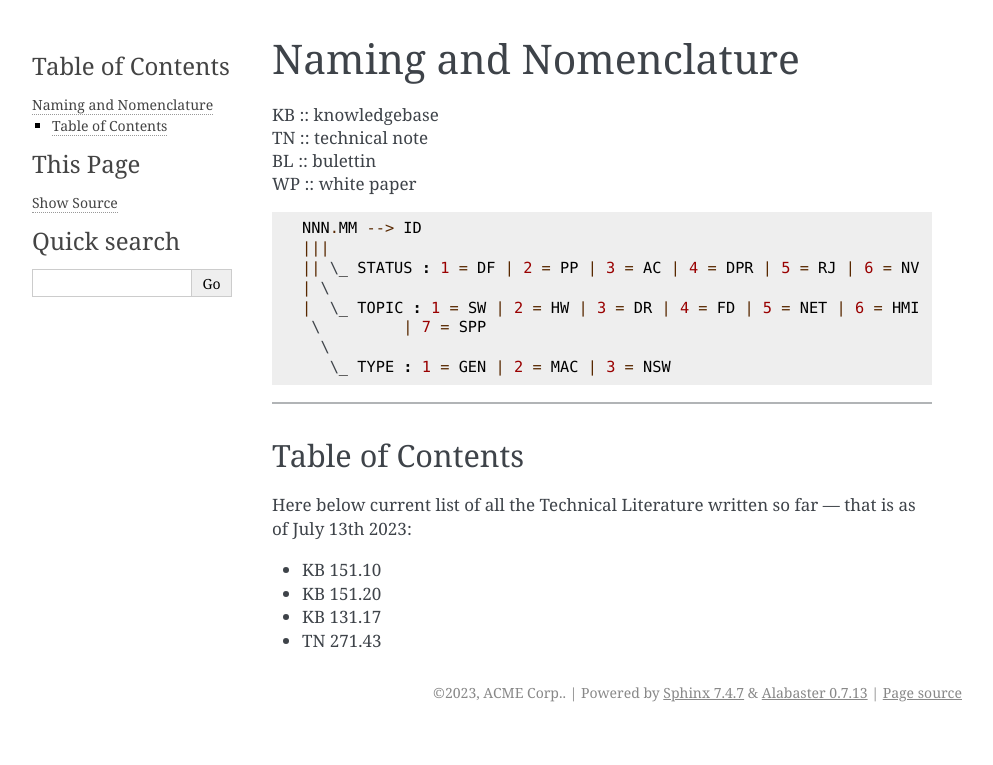
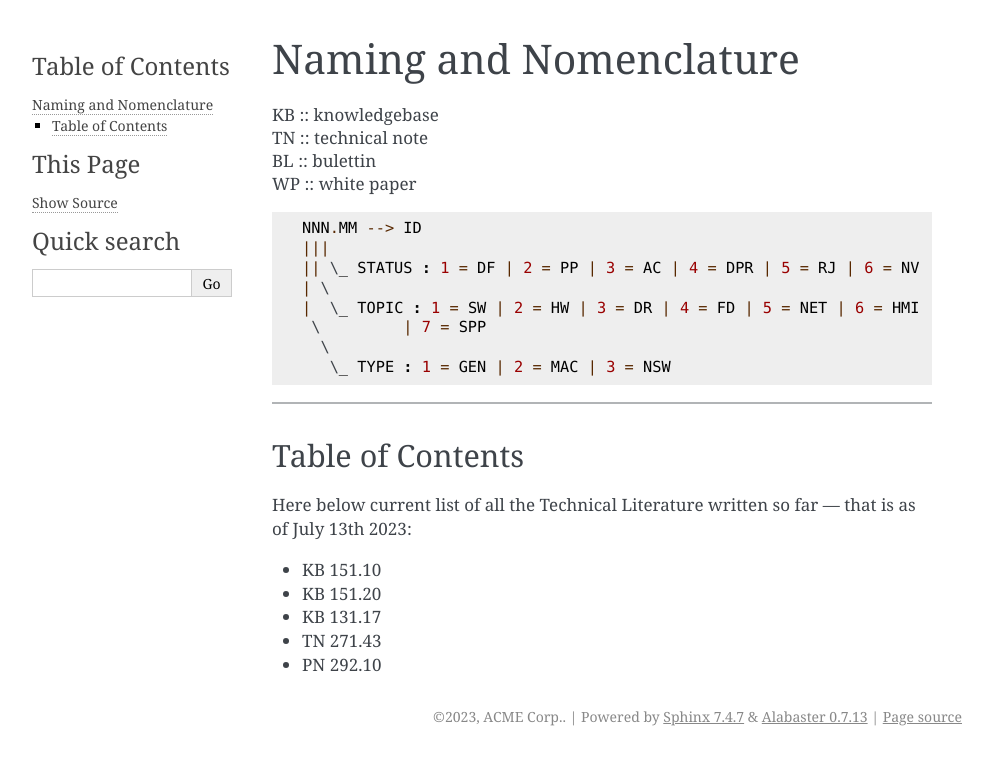
Before and after one commit to m4tte0/newIpSchema, a Sphinx documentation site: the page built from docs/source/usage.rst, in a window 1280 px wide. Shown: the top 765 px of the page, without its empty margins (148-1141 px from the left). Built offline with Sphinx 7.4.7, drawn with Linux system fonts in a browser that asks for light colours; pages that are not in the unit, such as notebooks, are missing from menus.

Commit message:
chore: index and about [ter]
/mathon - Nov 20th 2023
---
</>

```diff
--- a/docs/source/usage.rst
+++ b/docs/source/usage.rst
@@ -30,3 +30,4 @@ Here below current list of all the Technical Literature written so far — that
 - KB 151.20
 - KB 131.17
 - TN 271.43
+- PN 292.10
```
